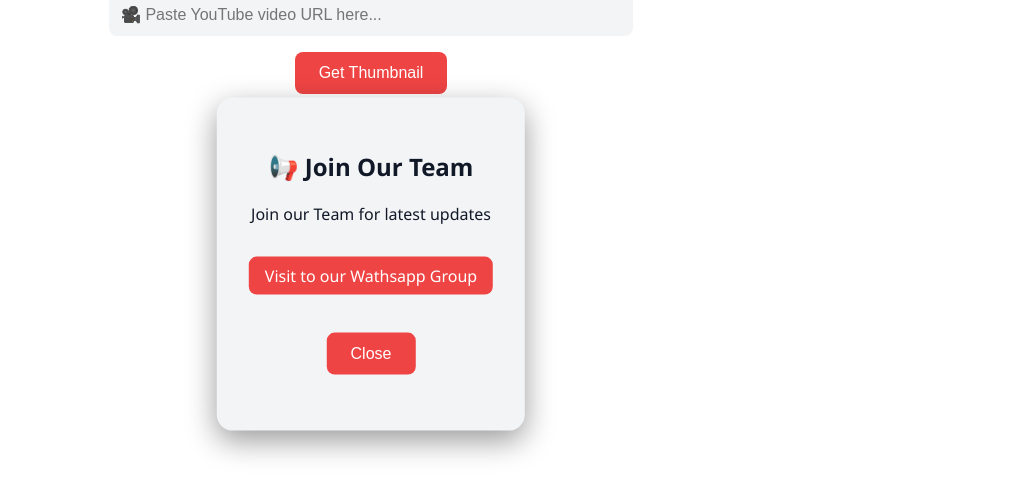
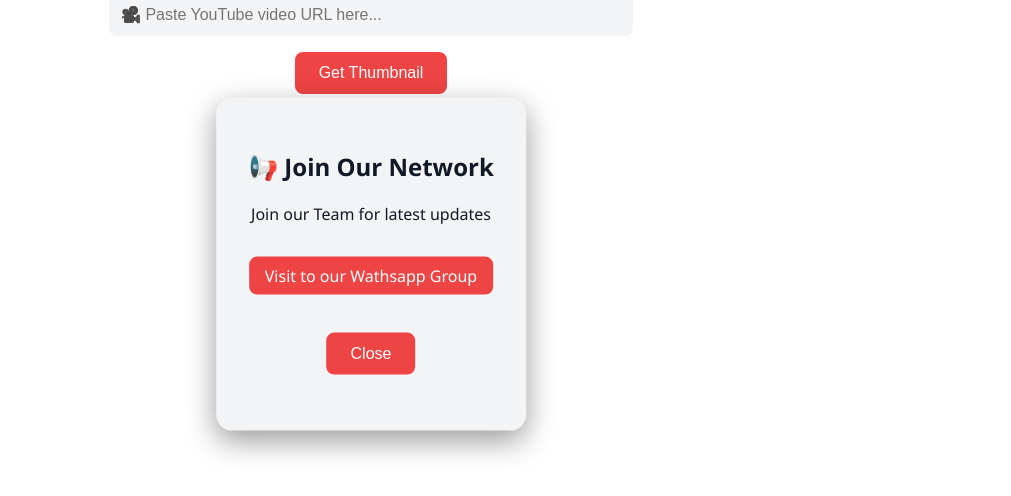
Before and after one commit to MRISBRAND12/MRISBRAND-YOUTUBE-THUMBNAIL-DOWNLOADER, a plain HTML site: page index.html in a window 1280 px wide. Shown: the part 136-632 px from the top of the page, without its empty margins (269-1280 px from the left). Drawn offline with Linux system fonts and the light colour scheme.

Commit message:
Update index.html

```diff
--- a/index.html
+++ b/index.html
@@ -215,15 +215,15 @@
     Join Telegram
   </a>
 
-  <a class="join-telegram" href="https://chat.whatsapp.com/B7npygtAnImCEKYhFLpNcW?mode=ac_t" target="_blank">
-    JOIN OUR TEAM
+  <a class="join-telegram" href="https://mrisbrand-network01.vercel.app/" target="_blank">
+    JOIN OUR Network
 
    </a>
 
   <div id="popup">
-    <h2>&#128226; Join Our Team</h2>
+    <h2>&#128226; Join Our Network</h2>
     <p>Join our Team for latest updates</p>
-    <a href="https://chat.whatsapp.com/B7npygtAnImCEKYhFLpNcW?mode=ac_t" target="_blank" class="download-link" style="display: inline-block; margin-top: 1rem;">Visit to our Wathsapp Group</a>
+    <a href="https://mrisbrand-network01.vercel.app/" target="_blank" class="download-link" style="display: inline-block; margin-top: 1rem;">Visit to our Wathsapp Group</a>
     <br><br>
     <button onclick="closePopup()" style="margin-top: 1rem;">Close</button>
   </div>
```
